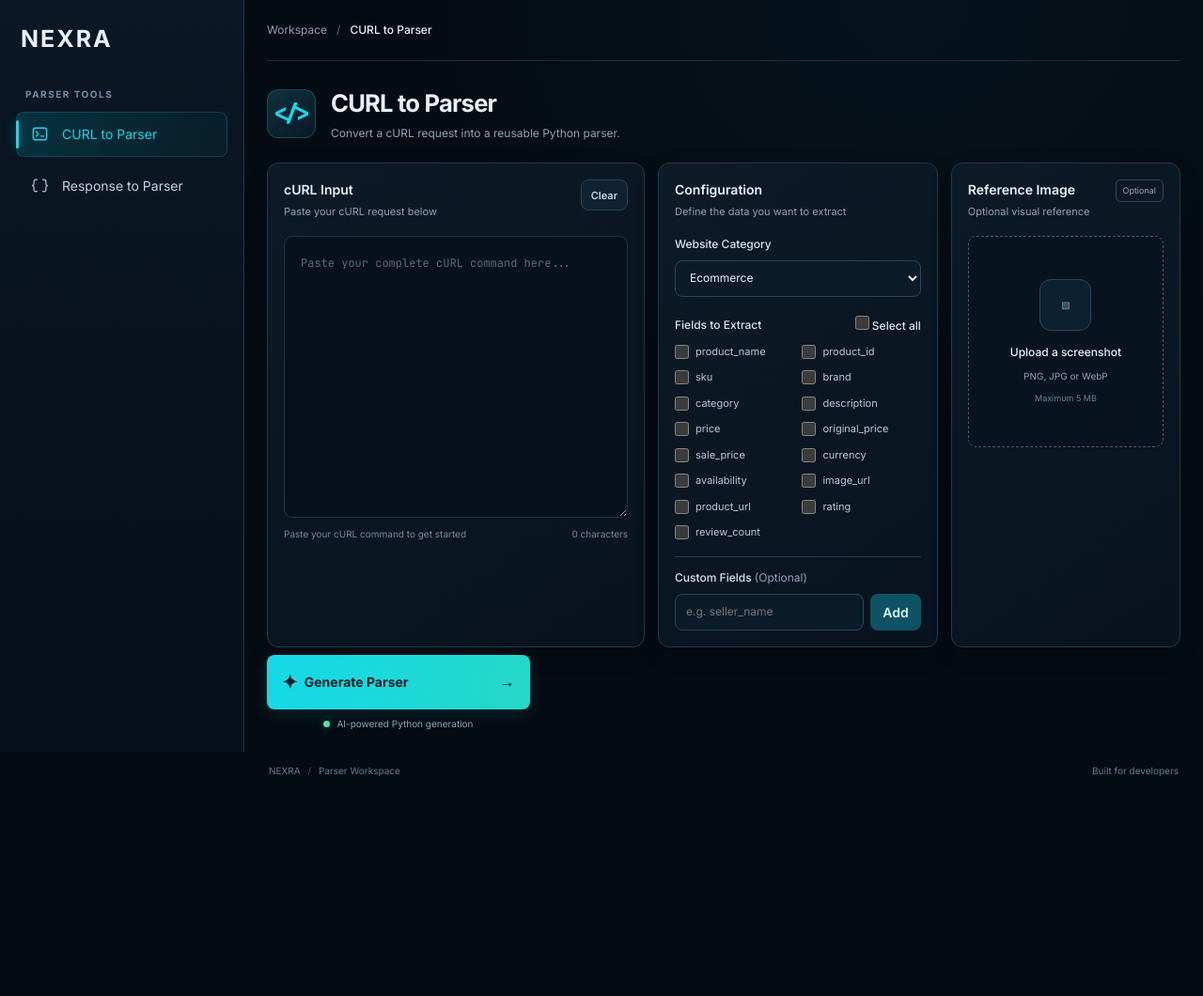
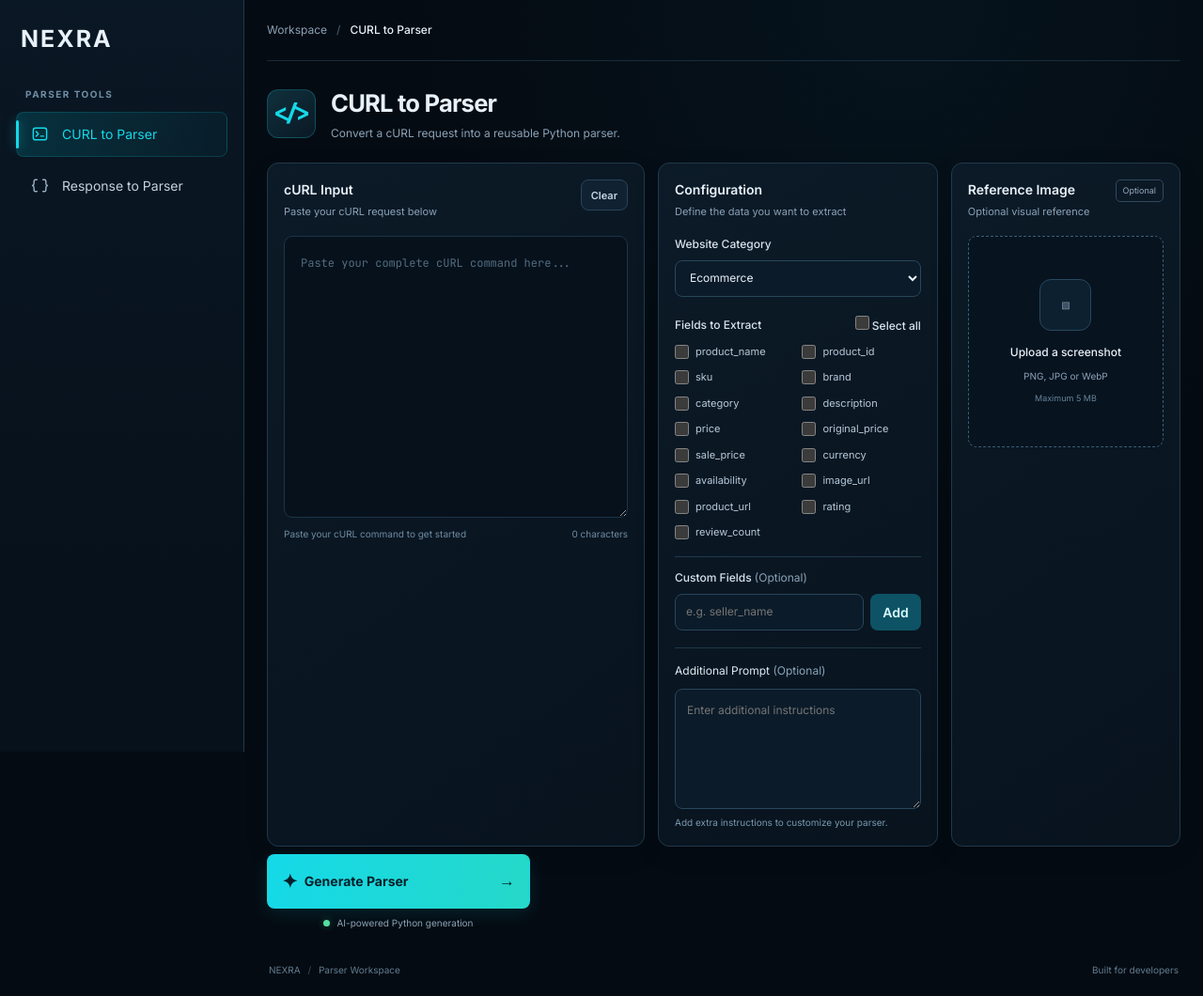
Before and after one commit to himanshu-actowiz/Nexra, a Flask app: page / in a window 1280 px wide. Shown: the whole page at 94% size. Before the commit the page ends 826 px from the top, so only its background shows below. Run offline with Flask 3, Linux system fonts and the light colour scheme.

Commit message:
prompt Section add

```diff
--- a/public/script.js
+++ b/public/script.js
@@ -294,10 +294,8 @@ document.addEventListener("DOMContentLoaded", () => {
         .forEach((button) => {
             button.addEventListener("click", () => {
                 currentMode = button.dataset.mode;
-                // Clear input when switching between modes
+
                 requestInput.value = "";
-
-                // Clear reference image when switching modes
                 referenceImageInput.value = "";
 
                 if (imagePreviewUrl) {
@@ -309,21 +307,6 @@ document.addEventListener("DOMContentLoaded", () => {
                 $("#image-preview").hidden = true;
                 $("#upload-area").hidden = false;
                 $("#upload-title").textContent = "Upload a screenshot";
-
-                // Reset character count
-                updateCharacterCount();
-
-                // Reset generated output
-                $("#results-section").hidden = true;
-                $("#code-output").textContent =
-                    "# Your generated Python parser will appear here.\n\n" +
-                    "def parse_data(data):\n" +
-                    "    # Your extraction logic will be generated here.\n" +
-                    "    results = []\n" +
-                    "    return results";
-
-                $("#json-output").textContent =
-                    '[\n  {\n    "message": "Your extracted data will appear here"\n  }\n]';
 
                 document
                     .querySelectorAll(".nav-item[data-mode]")
@@ -337,9 +320,6 @@ document.addEventListener("DOMContentLoaded", () => {
                 const modeSettings = settings[currentMode];
 
                 $("#page-title").textContent = modeSettings.title;
-                $("#breadcrumb-title").textContent =
-                    modeSettings.title;
-
                 $("#page-description").textContent =
                     modeSettings.description;
 
@@ -601,6 +581,19 @@ document.addEventListener("DOMContentLoaded", () => {
             responseType.value
         );
 
+        // ---------- ADDITIONAL PROMPT ----------
+        // Read the user's optional instructions from the textarea.
+        const additionalPrompt = $("#parser-prompt");
+
+        formData.append(
+            "prompt",
+            additionalPrompt
+                ? additionalPrompt.value.trim()
+                : ""
+        );
+
+        // ---------- REFERENCE IMAGE ----------
+
         const imageFile = referenceImageInput.files[0];
 
         if (imageFile) {
@@ -703,6 +696,7 @@ document.addEventListener("DOMContentLoaded", () => {
     // ---------- INITIALIZE ----------
 
     $("#results-section").hidden = true;
+
     renderFields();
     updateCharacterCount();
 
--- a/public/style.css
+++ b/public/style.css
@@ -1465,3 +1465,41 @@ input[type="checkbox"] {
     align-items: center;
     gap: 0;
 }
+
+/* Additional Prompt Section */
+.prompt-section {
+    margin-top: 18px;
+    padding-top: 15px;
+    border-top: 1px solid #203847;
+}
+
+.prompt-section > label {
+    display: block;
+    margin-bottom: 10px;
+    font-size: 12px;
+    color: #dcecf5;
+}
+
+.prompt-section > label span {
+    color: #8aa5b8;
+}
+
+.prompt-textarea {
+    display: block;
+    width: 100%;
+    min-height: 120px;
+    padding: 12px;
+    box-sizing: border-box;
+    resize: vertical;
+    font-family: inherit;
+    font-size: 12px;
+    line-height: 1.7;
+    white-space: pre-wrap;
+}
+
+.prompt-hint {
+    margin-top: 7px;
+    color: #7899af;
+    font-size: 10px;
+    line-height: 1.5;
+}
--- a/templates/index.html
+++ b/templates/index.html
@@ -221,6 +221,24 @@
                         </button>
 
                     </div>
+
+                </div>
+                <!-- Additional Prompt Section -->
+                <div class="prompt-section">
+
+                    <label for="parser-prompt">
+                        Additional Prompt <span>(Optional)</span>
+                    </label>
+
+                    <textarea
+                        id="parser-prompt"
+                        class="form-control prompt-textarea"
+                        rows="5"
+                        placeholder="Enter additional instructions"></textarea>
+
+                    <p class="prompt-hint">
+                        Add extra instructions to customize your parser.
+                    </p>
 
                 </div>
 
```
